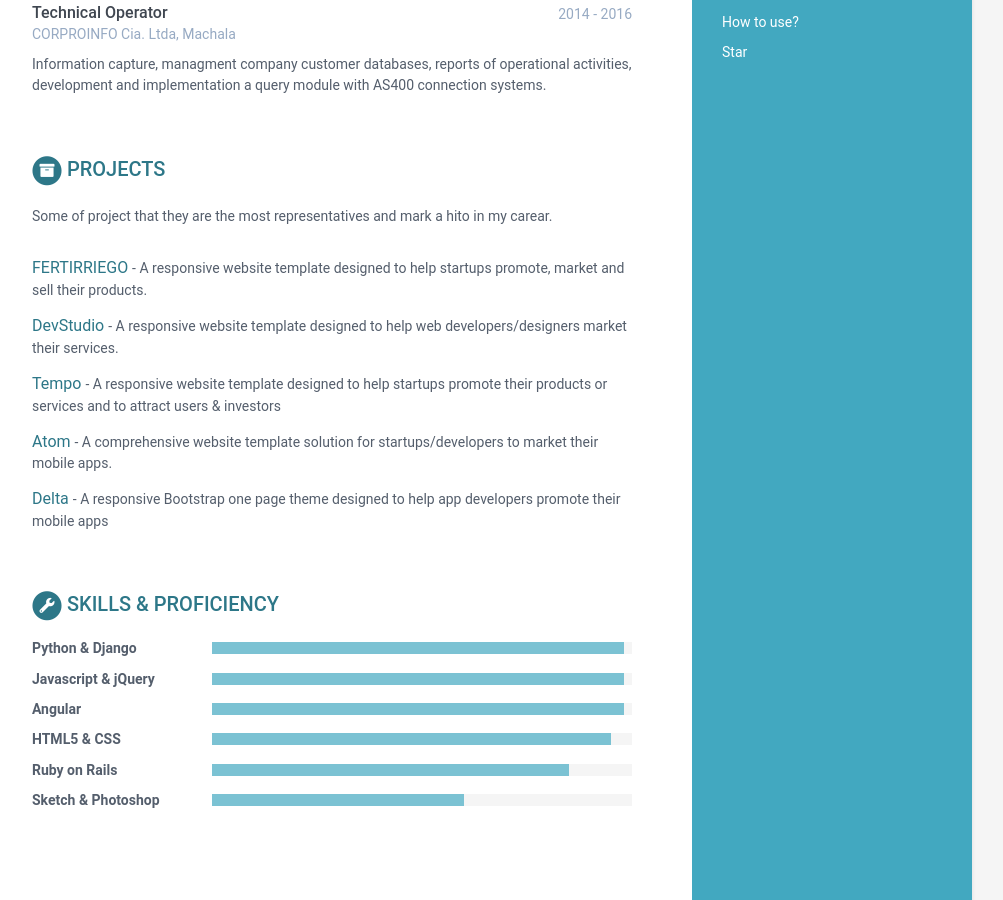
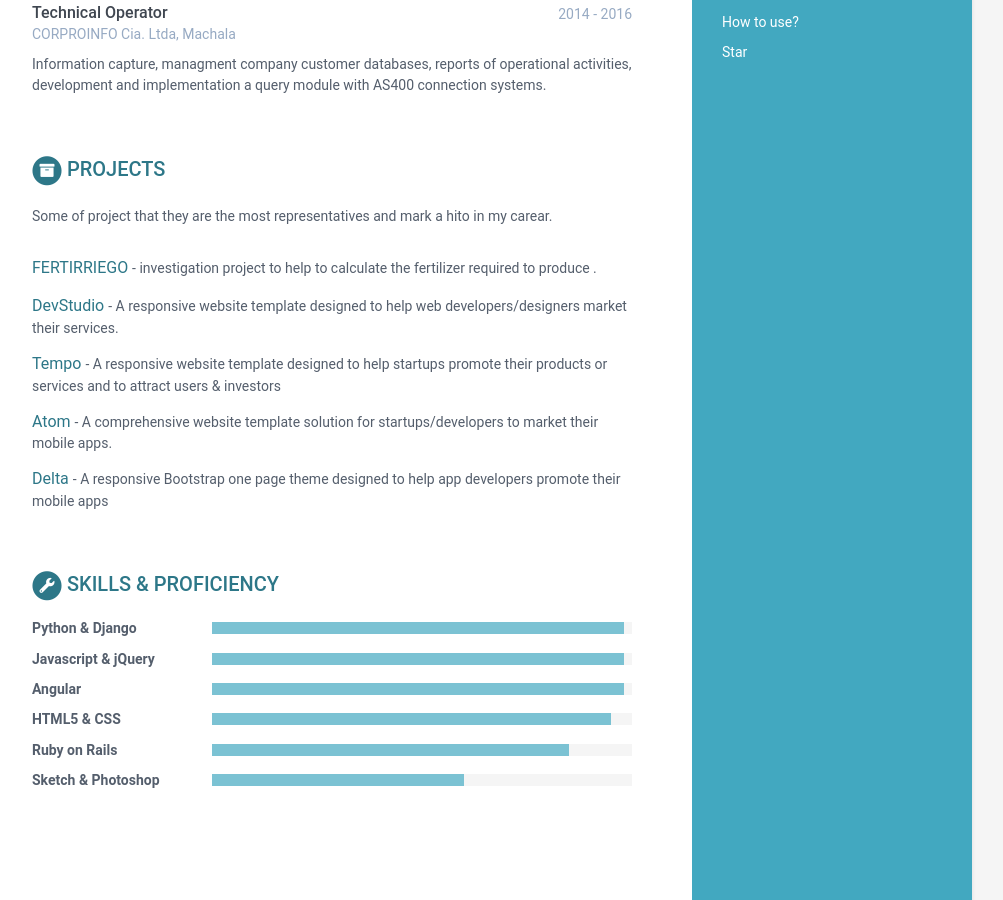
Before and after one commit to elcordova/caring-europa-fe48a, a Jekyll site: the page built from index.html, in a window 1280 px wide and 900 px high, scrolled down 1013 px. Shown: the whole window, without its empty margins (168-1171 px from the left). Built offline with Jekyll 4.4.1, drawn with Linux system fonts in a browser that asks for light colours.

Commit message:
data.yml: changed

```diff
--- a/_data/data.yml
+++ b/_data/data.yml
@@ -90,8 +90,7 @@ projects:
     - title: FERTIRRIEGO
       link: '#hook'
       tagline: >-
-        A responsive website template designed to help startups promote, market
-        and sell their products.
+        investigation project to help to calculate the fertilizer required to produce .
     - title: DevStudio
       link: '#'
       tagline: >-
```
